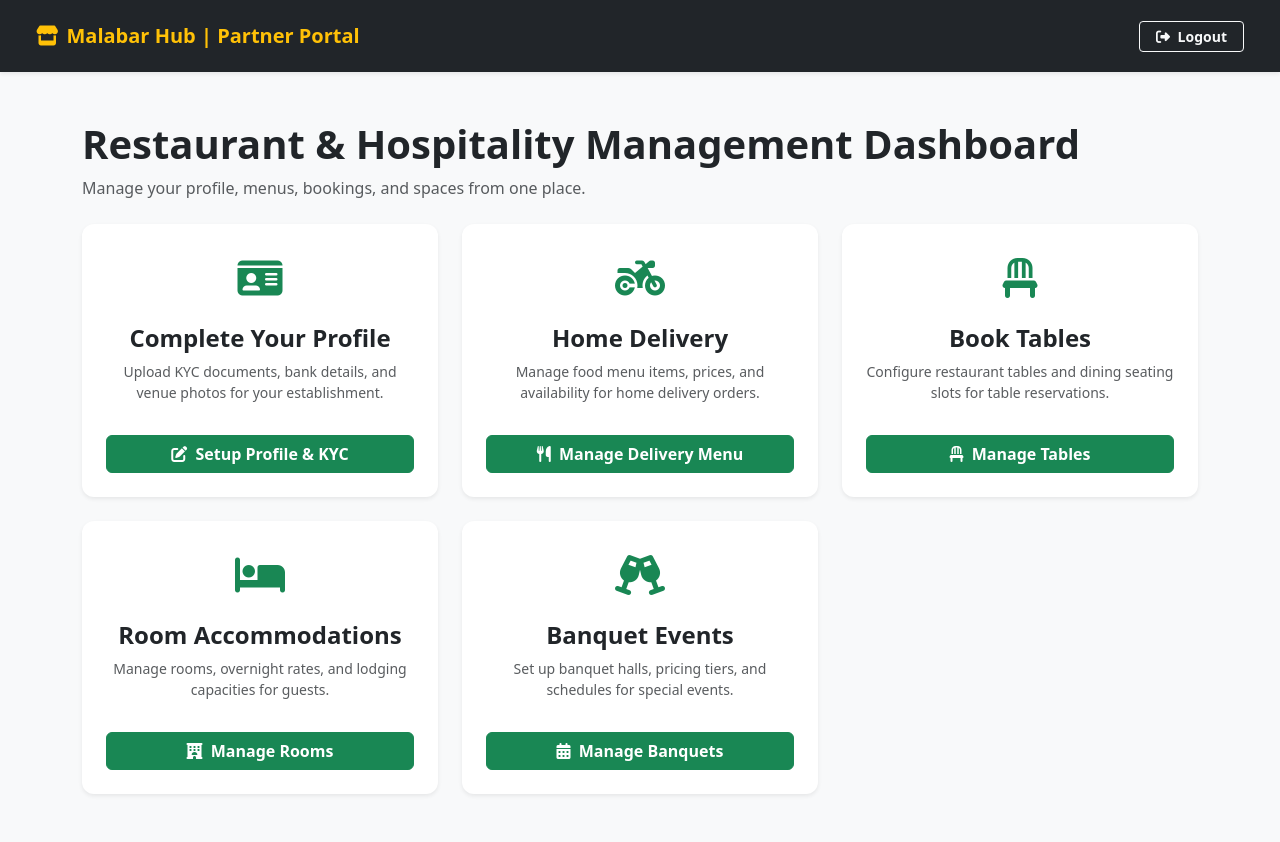
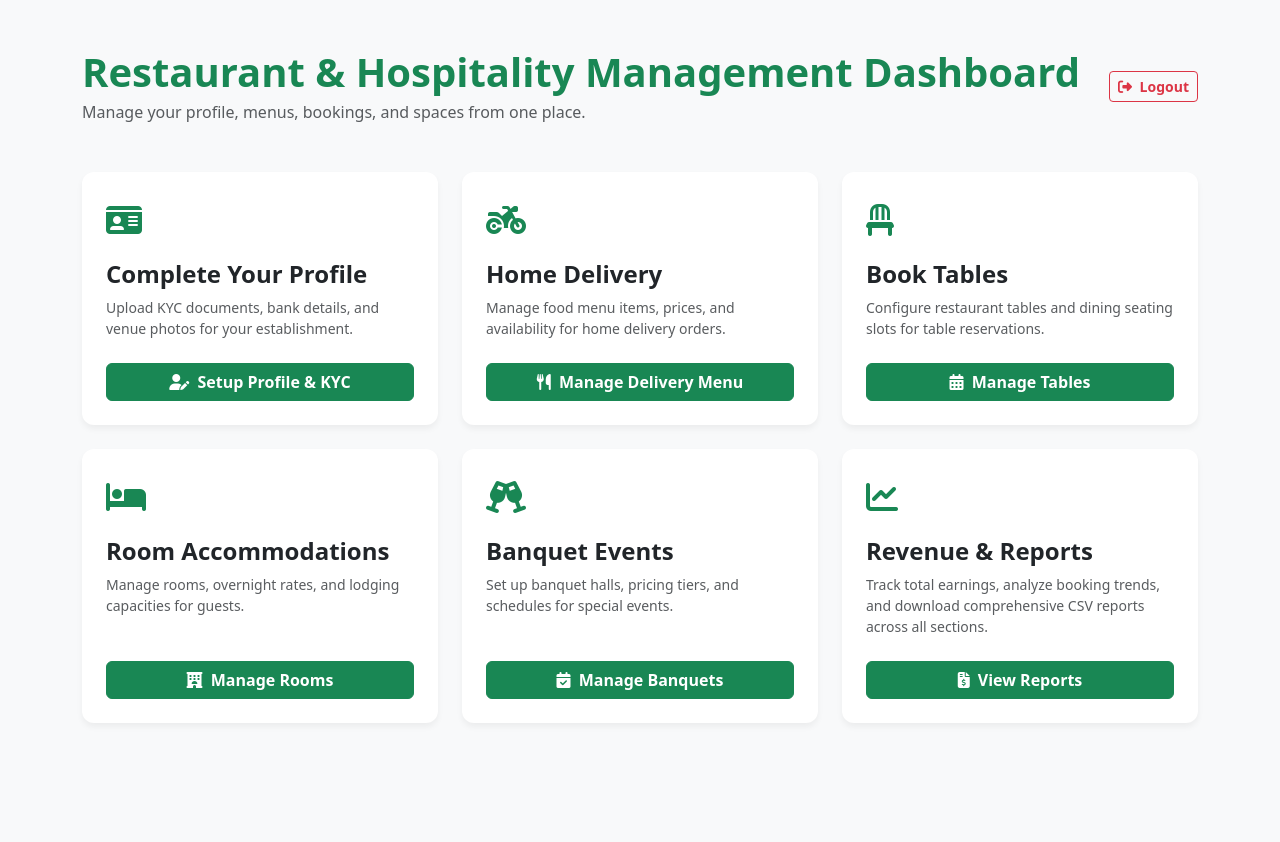
Before and after one commit to josephttdeveloper/Malabar-Hub, a Django app: page /partner/dashboard/ in a window 1280 px wide. After the commit the page ends 699 px from the top, so only its background shows below. Run offline with Django 5.2, Linux system fonts and the light colour scheme.

Commit message:
Add Revenue and Reports card to partner dashboard template

```diff
--- a/templates/restaurants/partner_dashboard.html
+++ b/templates/restaurants/partner_dashboard.html
@@ -2,134 +2,115 @@
 <html lang="en">
 <head>
     <meta charset="UTF-8">
-    <title>Partner Dashboard - Malabar Hub</title>
+    <title>Restaurant & Hospitality Management Dashboard - {{ restaurant.business_name|default:"Malabar Hub" }}</title>
     <link href="https://cdn.jsdelivr.net/npm/bootstrap@5.3.0/dist/css/bootstrap.min.css" rel="stylesheet">
     <link rel="stylesheet" href="https://cdnjs.cloudflare.com/ajax/libs/font-awesome/6.4.0/css/all.min.css">
     <style>
-        .dashboard-card {
-            transition: transform 0.2s ease, box-shadow 0.2s ease;
-            border-radius: 12px;
-            border: none;
-        }
-        .dashboard-card:hover {
-            transform: translateY(-4px);
-            box-shadow: 0 .5rem 1rem rgba(0,0,0,.15)!important;
-        }
+        body { background-color: #f8f9fa; }
+        .card-custom { border-radius: 12px; border: none; box-shadow: 0 4px 6px rgba(0,0,0,0.05); transition: transform 0.2s; }
+        .card-custom:hover { transform: translateY(-3px); }
     </style>
 </head>
-<body class="bg-light">
+<body class="py-5">
 
-
-    <nav class="navbar navbar-expand-lg navbar-dark bg-dark px-4 py-3 shadow-sm">
-        <div class="container-fluid">
-            <a class="navbar-brand fw-bold text-warning" href="#">
-                <i class="fas fa-store me-2"></i>Malabar Hub | Partner Portal
-            </a>
-            <div class="d-flex align-items-center">
-                <a href="{% url 'logout' %}" class="btn btn-outline-light btn-sm px-3 fw-semibold">
+    <div class="container">
+        <!-- Dashboard Header -->
+        <div class="d-flex justify-content-between align-items-center mb-5">
+            <div>
+                <h1 class="fw-bold text-success mb-1">Restaurant & Hospitality Management Dashboard</h1>
+                <p class="text-muted mb-0">Manage your profile, menus, bookings, and spaces from one place.</p>
+            </div>
+            <div>
+                <a href="{% url 'logout' %}" class="btn btn-outline-danger btn-sm fw-semibold">
                     <i class="fas fa-sign-out-alt me-1"></i> Logout
                 </a>
             </div>
         </div>
-    </nav>
 
-    <div class="container py-5">
-
-
-        {% if restaurant and not restaurant.is_verified %}
-        <div class="alert alert-warning border-0 shadow-sm p-4 mb-4 rounded-4 text-center">
-            <i class="fas fa-clock fa-2x mb-2 text-warning"></i>
-            <h4 class="fw-bold">Account Pending Admin Approval</h4>
-            <p class="mb-0 text-muted">Your profile and KYC details have been submitted. An administrator will review your information shortly to verify your account.</p>
-        </div>
-        {% endif %}
-
-
-        <div class="mb-4">
-            <h1 class="fw-bold text-dark">Restaurant & Hospitality Management Dashboard</h1>
-            <p class="text-muted">Manage your profile, menus, bookings, and spaces from one place.</p>
-        </div>
-
-
+        <!-- Management Cards Grid -->
         <div class="row g-4">
 
-
+            <!-- 1. Complete Your Profile -->
             <div class="col-md-4">
-                <div class="card dashboard-card shadow-sm p-4 text-center bg-white h-100">
-                    <div class="mb-3 text-success fs-1">
+                <div class="card card-custom p-4 bg-white h-100 d-flex flex-column">
+                    <div class="text-success mb-3 fs-2">
                         <i class="fas fa-id-card"></i>
                     </div>
-                    <h4 class="fw-bold text-dark">Complete Your Profile</h4>
-                    <p class="text-muted small">Upload KYC documents, bank details, and venue photos for your establishment.</p>
-                    <div class="mt-auto pt-3">
-                        <a href="{% url 'edit_restaurant_profile' %}" class="btn btn-success w-100 fw-semibold">
-                            <i class="fas fa-edit me-1"></i> Setup Profile & KYC
+                    <h4 class="fw-bold mb-2">Complete Your Profile</h4>
+                    <p class="text-muted small mb-4">Upload KYC documents, bank details, and venue photos for your establishment.</p>
+                    <a href="{% url 'partner_register' %}" class="btn btn-success fw-semibold mt-auto">
+                        <i class="fas fa-user-edit me-1"></i> Setup Profile & KYC
                     </a>
                 </div>
             </div>
-            </div>
 
-
+            <!-- 2. Home Delivery -->
             <div class="col-md-4">
-                <div class="card dashboard-card shadow-sm p-4 text-center bg-white h-100">
-                    <div class="mb-3 text-success fs-1">
+                <div class="card card-custom p-4 bg-white h-100 d-flex flex-column">
+                    <div class="text-success mb-3 fs-2">
                         <i class="fas fa-motorcycle"></i>
                     </div>
-                    <h4 class="fw-bold text-dark">Home Delivery</h4>
-                    <p class="text-muted small">Manage food menu items, prices, and availability for home delivery orders.</p>
-                    <div class="mt-auto pt-3">
-                        <a href="{% url 'manage_menu' %}" class="btn btn-success w-100 fw-semibold">
+                    <h4 class="fw-bold mb-2">Home Delivery</h4>
+                    <p class="text-muted small mb-4">Manage food menu items, prices, and availability for home delivery orders.</p>
+                    <a href="#" class="btn btn-success fw-semibold mt-auto">
                         <i class="fas fa-utensils me-1"></i> Manage Delivery Menu
                     </a>
                 </div>
             </div>
-            </div>
 
-
+            <!-- 3. Book Tables -->
             <div class="col-md-4">
-                <div class="card dashboard-card shadow-sm p-4 text-center bg-white h-100">
-                    <div class="mb-3 text-success fs-1">
+                <div class="card card-custom p-4 bg-white h-100 d-flex flex-column">
+                    <div class="text-success mb-3 fs-2">
                         <i class="fas fa-chair"></i>
                     </div>
-                    <h4 class="fw-bold text-dark">Book Tables</h4>
-                    <p class="text-muted small">Configure restaurant tables and dining seating slots for table reservations.</p>
-                    <div class="mt-auto pt-3">
-                        <a href="{% url 'manage_spaces_by_type' space_type='table' %}" class="btn btn-success w-100 fw-semibold">
-                            <i class="fas fa-chair me-1"></i> Manage Tables
+                    <h4 class="fw-bold mb-2">Book Tables</h4>
+                    <p class="text-muted small mb-4">Configure restaurant tables and dining seating slots for table reservations.</p>
+                    <a href="#" class="btn btn-success fw-semibold mt-auto">
+                        <i class="fas fa-calendar-alt me-1"></i> Manage Tables
                     </a>
                 </div>
             </div>
-            </div>
 
-
+            <!-- 4. Room Accommodations -->
             <div class="col-md-4">
-                <div class="card dashboard-card shadow-sm p-4 text-center bg-white h-100">
-                    <div class="mb-3 text-success fs-1">
+                <div class="card card-custom p-4 bg-white h-100 d-flex flex-column">
+                    <div class="text-success mb-3 fs-2">
                         <i class="fas fa-bed"></i>
                     </div>
-                    <h4 class="fw-bold text-dark">Room Accommodations</h4>
-                    <p class="text-muted small">Manage rooms, overnight rates, and lodging capacities for guests.</p>
-                    <div class="mt-auto pt-3">
-                        <a href="{% url 'manage_spaces_by_type' space_type='room' %}" class="btn btn-success w-100 fw-semibold">
+                    <h4 class="fw-bold mb-2">Room Accommodations</h4>
+                    <p class="text-muted small mb-4">Manage rooms, overnight rates, and lodging capacities for guests.</p>
+                    <a href="#" class="btn btn-success fw-semibold mt-auto">
                         <i class="fas fa-hotel me-1"></i> Manage Rooms
                     </a>
                 </div>
             </div>
+
+            <!-- 5. Banquet Events -->
+            <div class="col-md-4">
+                <div class="card card-custom p-4 bg-white h-100 d-flex flex-column">
+                    <div class="text-success mb-3 fs-2">
+                        <i class="fas fa-glass-cheers"></i>
+                    </div>
+                    <h4 class="fw-bold mb-2">Banquet Events</h4>
+                    <p class="text-muted small mb-4">Set up banquet halls, pricing tiers, and schedules for special events.</p>
+                    <a href="#" class="btn btn-success fw-semibold mt-auto">
+                        <i class="fas fa-calendar-check me-1"></i> Manage Banquets
+                    </a>
+                </div>
             </div>
 
-
+            <!-- 6. Revenue & Reports Card (New) -->
             <div class="col-md-4">
-                <div class="card dashboard-card shadow-sm p-4 text-center bg-white h-100">
-                    <div class="mb-3 text-success fs-1">
-                        <i class="fas fa-glass-cheers"></i>
+                <div class="card card-custom p-4 bg-white h-100 d-flex flex-column">
+                    <div class="text-success mb-3 fs-2">
+                        <i class="fas fa-chart-line"></i>
                     </div>
-                    <h4 class="fw-bold text-dark">Banquet Events</h4>
-                    <p class="text-muted small">Set up banquet halls, pricing tiers, and schedules for special events.</p>
-                    <div class="mt-auto pt-3">
-                        <a href="{% url 'manage_spaces_by_type' space_type='banquet' %}" class="btn btn-success w-100 fw-semibold">
-                            <i class="fas fa-calendar-alt me-1"></i> Manage Banquets
+                    <h4 class="fw-bold mb-2">Revenue & Reports</h4>
+                    <p class="text-muted small mb-4">Track total earnings, analyze booking trends, and download comprehensive CSV reports across all sections.</p>
+                    <a href="{% url 'partner_revenue_report' %}" class="btn btn-success fw-semibold mt-auto">
+                        <i class="fas fa-file-invoice-dollar me-1"></i> View Reports
                     </a>
-                    </div>
                 </div>
             </div>
 
```
Lines whose indentation alone changed are shown as unchanged.
